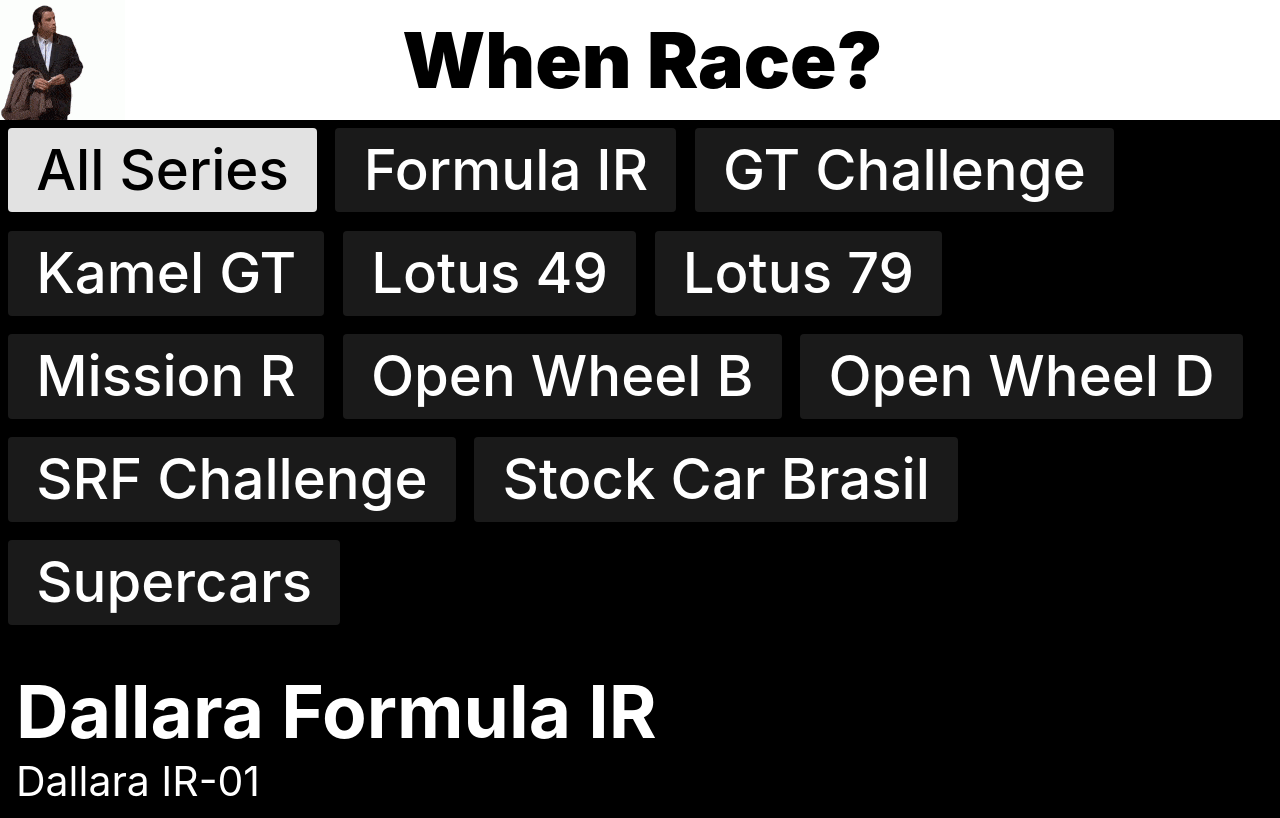
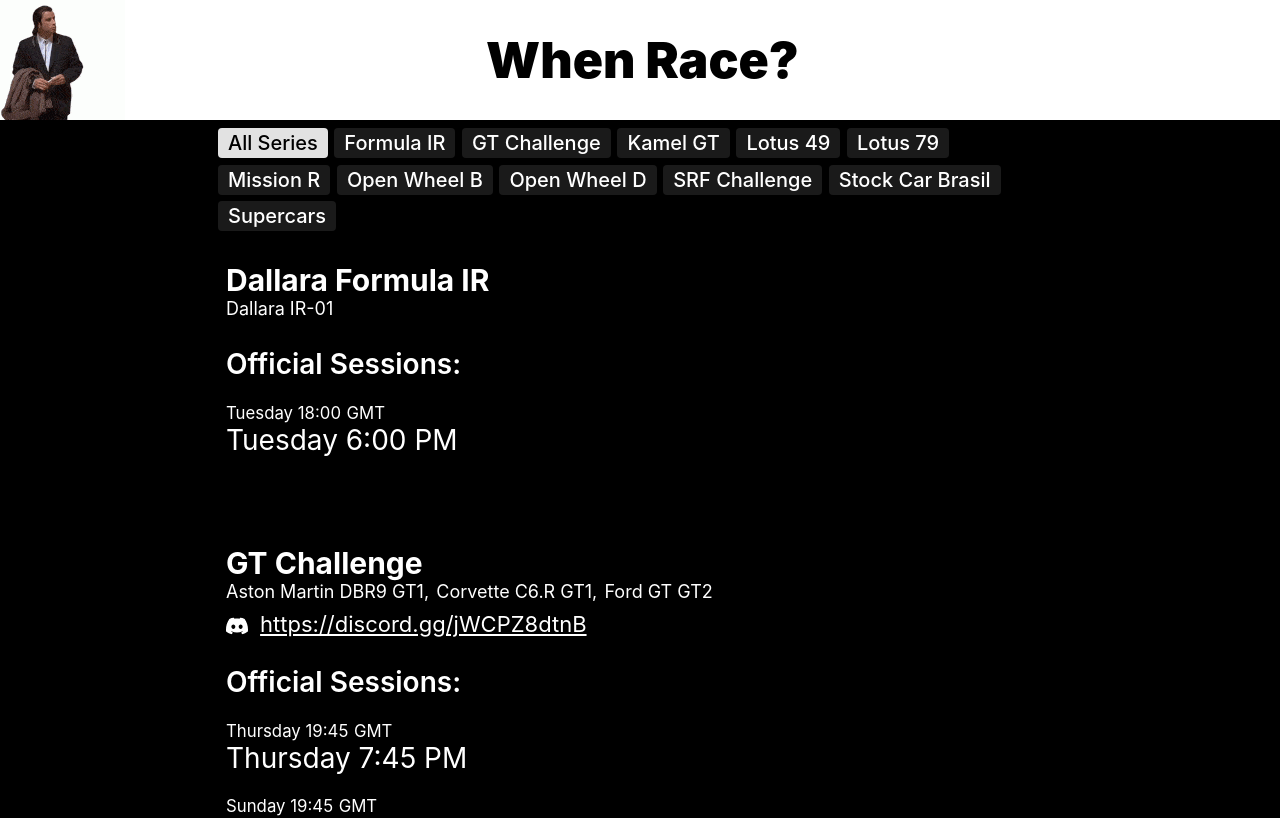
Before and after one commit to jamiehs/whenrace, a React (Create React App) app: page / in a window 1280 px wide. Shown: the top 818 px of the page. Built offline with nearby package versions, Linux system fonts and the light colour scheme.

Commit message:
Beats a few `font-size` declarations into submission

```diff
--- a/src/App.js
+++ b/src/App.js
@@ -53,6 +53,7 @@
                     <h1>When Race?</h1>
                 </div>
             </header>
+            <div className="main-content">
                 <div className="series-selector">
                     <Link key="all" to="/" className={`${selected_series ? '' : 'selected'}`}>
                         All Series
@@ -102,6 +103,7 @@
                     })}
                 </div>
             </div>
+        </div>
     )
 }
 
--- a/src/App.scss
+++ b/src/App.scss
@@ -25,8 +25,18 @@
       font-weight: 900;
       text-align: center;
       left: -60px;
+
+      @media (min-width: $medium-width) {
+        font-size: 50px;
+      }
+
     }
   }
+}
+
+.main-content {
+  max-width: 860px;
+  margin: 0 auto;
 }
 
 .series-selector {
@@ -46,6 +56,10 @@
       text-decoration: none;
       color: white;
 
+      @media (min-width: $medium-width) {
+        font-size: 20px;
+      }
+
       &.selected {
         color: black;
         background-color: rgb(226, 226, 226);
@@ -53,13 +67,12 @@
   }
 }
 
-.cars {
-  font-size: 3.2vw;
-  margin-bottom: 0.5em;
-}
-
 .links {
   font-size: 3.7vw;
+
+  @media (min-width: $medium-width) {
+    font-size: 22px;
+  }
 
   a {
     display: inline-block;
@@ -98,9 +111,21 @@
     h2 {
       margin: 0;
       font-size: 5.7vw;
+
+      @media (min-width: $medium-width) {
+        font-size: 30px;
+      }
+
     }
 
     .cars {
+      font-size: 3.2vw;
+      margin-bottom: 0.5em;
+
+      @media (min-width: $medium-width) {
+        font-size: 18px;
+      }
+
       .car {
         display: inline-block;
         margin-inline-end: 0.4em;
@@ -123,10 +148,20 @@
       display: block;
       margin-top: 1em;
       margin-bottom: 0.5em;
+
+      @media (min-width: $medium-width) {
+        font-size: 28px;
+      }
+
     }
 
     .timeslots {
       font-size: 5.5vw;
+
+      @media (min-width: $medium-width) {
+        font-size: 28px;
+      }
+
     }
 
   }
```
Lines whose indentation alone changed are shown as unchanged.
